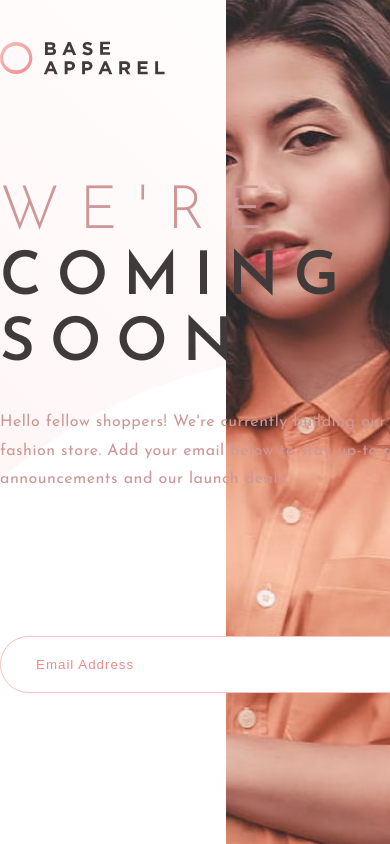
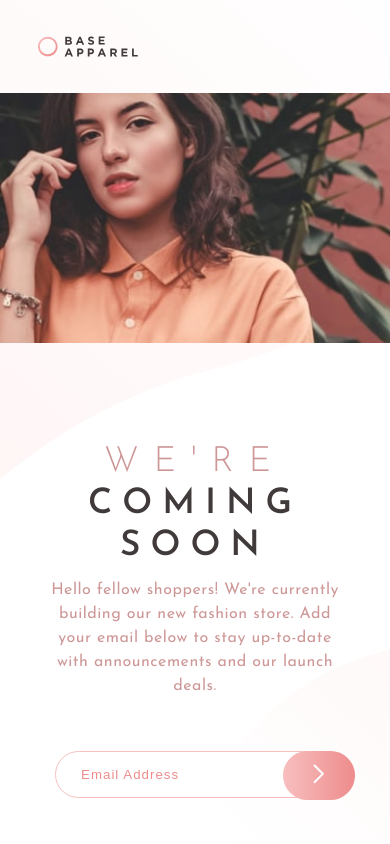
Before and after one commit to Semandr/apparel-coming-soon, a plain HTML site: page index.html in a window 390 px wide. Drawn offline with Linux system fonts and the light colour scheme.

Commit message:
finish mobile design

```diff
--- a/index.html
+++ b/index.html
@@ -34,6 +34,11 @@
         <img
           class="aside__img aside__img_desktop"
           src="./images/hero-desktop.jpg"
+          alt="photo of women"
+        />
+        <img
+          class="aside__img aside__img_mobile"
+          src="./images/hero-mobile.jpg"
           alt="photo of women"
         />
       </aside>
--- a/sass/base/_typography.scss
+++ b/sass/base/_typography.scss
@@ -29,3 +29,15 @@ body {
     }
   }
 }
+@media screen and (max-width: 500px) {
+  .paragraph {
+    &__main {
+      line-height: 1.5;
+      letter-spacing: 0.5px;
+      font-weight: 400;
+      max-width: 30rem;
+      margin: 0 auto;
+      margin-bottom: -2rem;
+    }
+  }
+}
--- a/sass/components/_button.scss
+++ b/sass/components/_button.scss
@@ -2,7 +2,6 @@
   display: inline-block;
   border: none;
   cursor: pointer;
-  // transition: all 0.3s ease;
   &__submit {
     position: absolute;
     top: 0;
@@ -22,3 +21,11 @@
     }
   }
 }
+@media screen and (max-width: 500px) {
+  .btn {
+    &__submit {
+      right: -2rem;
+      padding: 1.3rem 3rem;
+    }
+  }
+}
--- a/sass/components/_form.scss
+++ b/sass/components/_form.scss
@@ -36,10 +36,22 @@
     display: none;
   }
 }
+@media screen and (max-width: 500px) {
+  .form {
+    width: 28rem;
+    margin: 0 auto;
 
+    &__input {
+      padding: 1.5rem 2.5rem;
+      margin-bottom: 1rem;
+    }
+    &__error-img,
+    &__ok-img {
+      top: 15%;
+      right: 20%;
+    }
+  }
+}
 .inputBx {
   position: relative;
 }
-// .form__input:invalid ~ .form__error-img {
-//   display: block;
-// }
--- a/sass/layout/_page.scss
+++ b/sass/layout/_page.scss
@@ -1,29 +1,101 @@
 .container {
   max-width: 100vw;
   max-height: 100vh;
-  // background: url(../../images/bg-pattern-desktop.svg) top/cover no-repeat,
-  //   linear-gradient(135deg, var(--gradient-1), var(--gradient-2));
   color: var(--clr-desaturated-red);
 
   display: grid;
   grid-template-columns: 58% 42%;
+  grid-template-rows: repeat(3, 1fr);
+  place-items: center;
   grid-template-areas:
     "header aside"
     "main aside"
     "footer aside";
 }
 
-@media screen and (min-widht: 450px) {
+@media screen and (max-width: 930px) {
+  .container {
+    grid-template-columns: 2.5fr 1fr;
+  }
+  .title {
+    font-size: 3rem;
+    line-height: 1.1;
+    letter-spacing: 1.5rem;
+    &__block {
+      margin-bottom: 1rem;
+    }
+
+    &__brand {
+      &_color {
+        letter-spacing: 1rem;
+      }
+    }
+  }
+  .header {
+    &__logo {
+      width: 16.5rem;
+      margin: 0;
+    }
+  }
+}
+@media screen and (max-width: 500px) {
+  .container {
+    min-width: 100vw;
+    min-height: 100vh;
+    grid-template-columns: 1fr;
+    grid-template-rows: auto;
+    grid-template-areas:
+      "header"
+      "aside"
+      "main"
+      "footer";
+  }
+  .aside {
+    &__img {
+      max-height: 25rem;
+      max-width: 100%;
+      &_desktop {
+        display: none;
+      }
+      &_mobile {
+        display: block;
+        object-fit: contain;
+      }
+    }
+    margin-bottom: -1rem;
+  }
+  .header {
+    max-height: 8rem;
+    margin: 0 0 0 3rem;
+    &__logo {
+      width: 10rem;
+    }
+  }
+  .logo {
+    &__img {
+      display: block;
+      margin: 0 0 0 2rem;
+    }
+  }
+  .title {
+    font-size: 3.5rem;
+    line-height: 1.2;
+  }
+  .main {
+    text-align: center;
+    padding: 0 1rem;
+    width: 37.5rem;
+  }
+  .container__content {
+    margin: 0 auto;
+    width: 37.5rem;
+    padding: 0 1rem;
+  }
 }
 .header {
   grid-area: header;
   display: flex;
   align-items: center;
-
-  &__logo {
-    width: 16.5rem;
-    margin: -3rem 0 3rem;
-  }
 }
 .logo {
   display: inline-block;
@@ -41,11 +113,6 @@
     height: 100%;
     width: 100%;
     object-fit: cover;
-    &_desktop {
-    }
-
-    &_mobile {
-    }
   }
 }
 .main {
```
Also changed, not shown: css/main.min.css, 1 other file.
